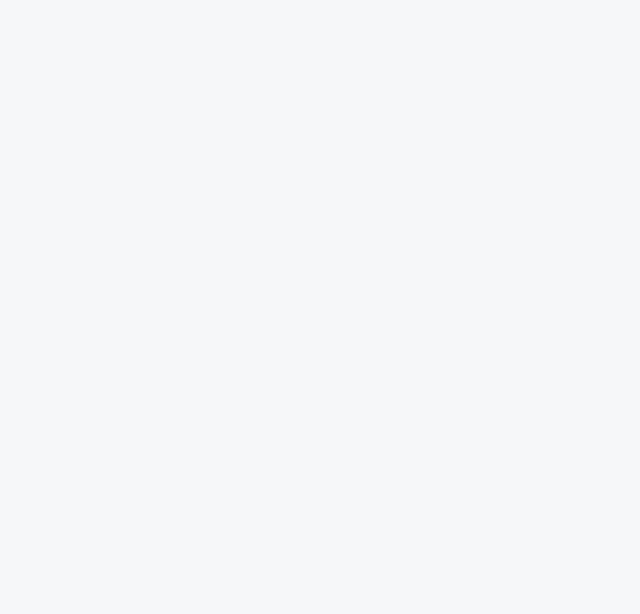
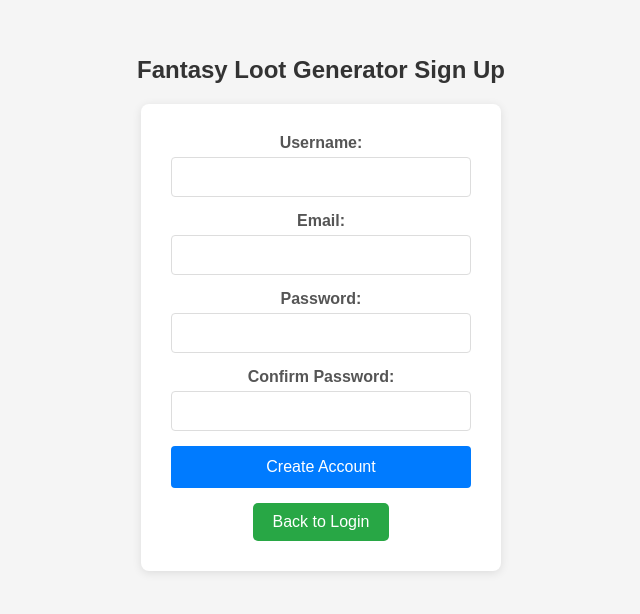
Before and after one commit to SeanSaturley-UNCC/Fantasy-Loot-Generator, a React (Create React App) app in the folder client/: page /create-user in a window 1280 px wide. Before the commit this address had no page. Shown: the part 120-734 px from the top of the page, without its empty margins (319-959 px from the left). Built offline with nearby package versions, Linux system fonts and the light colour scheme; no server answers.

Commit message:
login and user creation working

```diff
--- a/client/src/App.jsx
+++ b/client/src/App.jsx
@@ -1,7 +1,7 @@
-import React from 'react';
 import { BrowserRouter as Router, Routes, Route, Navigate } from 'react-router-dom';
 import { App as GenerateLoot } from './Pages/GenerateLoot';
 import Login from './Pages/Login';
+import CreateUser from './Pages/CreateUser';
 import './App.css'
 
 export const App = () => {
@@ -11,7 +11,9 @@ export const App = () => {
         <Routes>
           <Route path="/home" element={<GenerateLoot />} />
           <Route path="/login" element={<Login />} />
+          <Route path="/create-user" element={<CreateUser />} />
           <Route path="/" element={<Navigate to="/home" replace />} />
+          <Route path="*" element={<Navigate to="/home" replace />} />
         </Routes>
       </div>
     </Router>
--- /dev/null
+++ b/client/src/Pages/CreateUser.jsx
@@ -0,0 +1,124 @@
+import { useState, useEffect } from 'react';
+import { createUser, checkSession } from '../requests/userRequests';
+import './Login.css';
+import { useNavigate } from 'react-router-dom';
+
+const CreateUser = () => {
+  const [username, setUsername] = useState('');
+  const [email, setEmail] = useState('');
+  const [password, setPassword] = useState('');
+  const [confirmPassword, setConfirmPassword] = useState('');
+  const [error, setError] = useState(null);
+  const navigate = useNavigate();
+
+  useEffect(() => {
+    const handleCheckSession = async () => {
+      try {
+        const test = await checkSession();
+        if (!!test.username) {
+          navigate('/home');
+        }
+      } catch (err) {
+        console.log('err ==> ', err);
+      }
+    };
+    handleCheckSession();
+  }, []);
+
+  const handleCreateUser = async (e) => {
+    e.preventDefault();
+
+    // Check if passwords match
+    if (password !== confirmPassword) {
+      alert('Passwords do not match!');
+      return;
+    }
+
+    try {
+      await createUser({
+        username,
+        email,
+        password
+      });
+      // Redirect to login page after successful creation
+      navigate('/login');
+    } catch (error) {
+        setError(error.response.data.message)
+    }
+  };
+
+  return (
+    <div className="login-container">
+      <h2>Fantasy Loot Generator Sign Up</h2>
+      <form onSubmit={handleCreateUser}>
+        <div className="form-group">
+          <label htmlFor="username">Username:</label>
+          <input
+            type="text"
+            id="username"
+            name="username"
+            value={username}
+            onChange={(e) => setUsername(e.target.value)}
+            required
+          />
+        </div>
+        <div className="form-group">
+          <label htmlFor="email">Email:</label>
+          <input
+            type="email"
+            id="email"
+            name="email"
+            value={email}
+            onChange={(e) => setEmail(e.target.value)}
+            required
+          />
+        </div>
+        <div className="form-group">
+          <label htmlFor="password">Password:</label>
+          <input
+            type="password"
+            id="password"
+            name="password"
+            value={password}
+            onChange={(e) => setPassword(e.target.value)}
+            required
+          />
+        </div>
+        <div className="form-group">
+          <label htmlFor="confirmPassword">Confirm Password:</label>
+          <input
+            type="password"
+            id="confirmPassword"
+            name="confirmPassword"
+            value={confirmPassword}
+            onChange={(e) => setConfirmPassword(e.target.value)}
+            required
+          />
+        </div>
+
+        {error && <div className="error">{error}</div>}
+
+        <button type="submit">Create Account</button>
+
+        <button
+          type="button"
+          onClick={() => navigate('/login')}
+          style={{
+            marginTop: '15px',
+            backgroundColor: '#28a745',
+            color: 'white',
+            border: 'none',
+            padding: '10px 20px',
+            borderRadius: '5px',
+            cursor: 'pointer',
+            fontSize: '16px'
+          }}
+        >
+          Back to Login
+        </button>
+      </form>
+    </div>
+  );
+};
+
+export default CreateUser;
--- a/client/src/Pages/GenerateLoot.jsx
+++ b/client/src/Pages/GenerateLoot.jsx
@@ -1,7 +1,7 @@
-import React, { useEffect, useState } from "react";
+import { useCallback, useEffect, useState } from "react";
 import "../App.css";
 import { generateLoot } from "../requests/lootRequests";
-import { checkSession } from "../requests/userRequests";
+import { checkSession, logoutUser } from "../requests/userRequests";
 import { useNavigate } from "react-router-dom";
 
 export const App = () => {
@@ -9,14 +9,15 @@ export const App = () => {
     const [initializing, setInitializing] = useState(true);
     const [loading, setLoading] = useState(false);
     const [error, setError] = useState(null);
+    const [user, setUser] = useState(null);
     const navigate = useNavigate()
 
     useEffect(() => {
         const handleCheckSession = async () => {
             try {
-                const test = await checkSession()
-                console.log('test ==> ', test)
-                if (!test.username) {
+                const userToBe = await checkSession()
+                setUser(userToBe);
+                if (!userToBe.username) {
                     navigate('/login')
                 }
                 setInitializing(false);
@@ -39,6 +40,15 @@ export const App = () => {
         setLoading(false);
     };
 
+    const handleLogout = useCallback(async () => {
+        try {
+            await logoutUser(user?._id);
+            navigate('/login')
+        } catch (error) {
+
+        }
+    }, [user, navigate]);
+
     const rarityColors = {
         Common: "#9E9E9E",
         Uncommon: "#388E3C",
@@ -55,6 +65,9 @@ export const App = () => {
         <div className="App">
             <h1>Fantasy Loot Generator</h1>
 
+            <p>Welcome, <strong>{user?.username}</strong>!</p>
+
+            <div style={{ display: 'flex', gap: '15px', justifyContent: 'center', alignItems: 'center' }}>
                 <button
                     className="generate-btn"
                     onClick={handleGenerateItem}
@@ -62,6 +75,23 @@ export const App = () => {
                 >
                     {loading ? "Generating…" : "Generate Item"}
                 </button>
+
+                <button
+                    className="logout-btn"
+                    onClick={handleLogout}
+                    style={{
+                        backgroundColor: '#dc3545',
+                        color: 'white',
+                        border: 'none',
+                        padding: '10px 20px',
+                        borderRadius: '5px',
+                        cursor: 'pointer',
+                        fontSize: '16px'
+                    }}
+                >
+                    Logout
+                </button>
+            </div>
 
             {error && <div className="error">{error}</div>}
 
--- a/client/src/Pages/Login.jsx
+++ b/client/src/Pages/Login.jsx
@@ -26,16 +26,13 @@ const Login = () => {
   const handleLogin = async (e) => {
     e.preventDefault();
     try {
-    //   console.log({
-    //     username,
-    //     password
-    //   })
       await loginUser({
         username,
         password
       });
+      navigate('/home')
     } catch (error) {
-      // Empty catch block as requested
+      window.location.reload()
     }
   };
 
@@ -66,6 +63,23 @@ const Login = () => {
           />
         </div>
         <button type="submit">Login</button>
+
+        <button
+          type="button"
+          onClick={() => navigate('/create-user')}
+          style={{
+            marginTop: '15px',
+            backgroundColor: '#28a745',
+            color: 'white',
+            border: 'none',
+            padding: '10px 20px',
+            borderRadius: '5px',
+            cursor: 'pointer',
+            fontSize: '16px'
+          }}
+        >
+          Create New Account
+        </button>
       </form>
     </div>
   );
--- a/client/src/requests/userRequests.js
+++ b/client/src/requests/userRequests.js
@@ -26,7 +26,7 @@ export function loginUser(credentials) {
 // receives userId
 // returns logout response
 export function logoutUser(userId) {
-    return $axios.put(`/users/logout/${userId}`).then(d => d.data);
+    return $axios.put(`/users/logout/${userId.toString()}`).then(d => d.data);
 }
 
 // returns session status
```
Also changed, not shown: 2 other files (tests, documents, lock files or other folders). Lines whose indentation alone changed are shown as unchanged.
